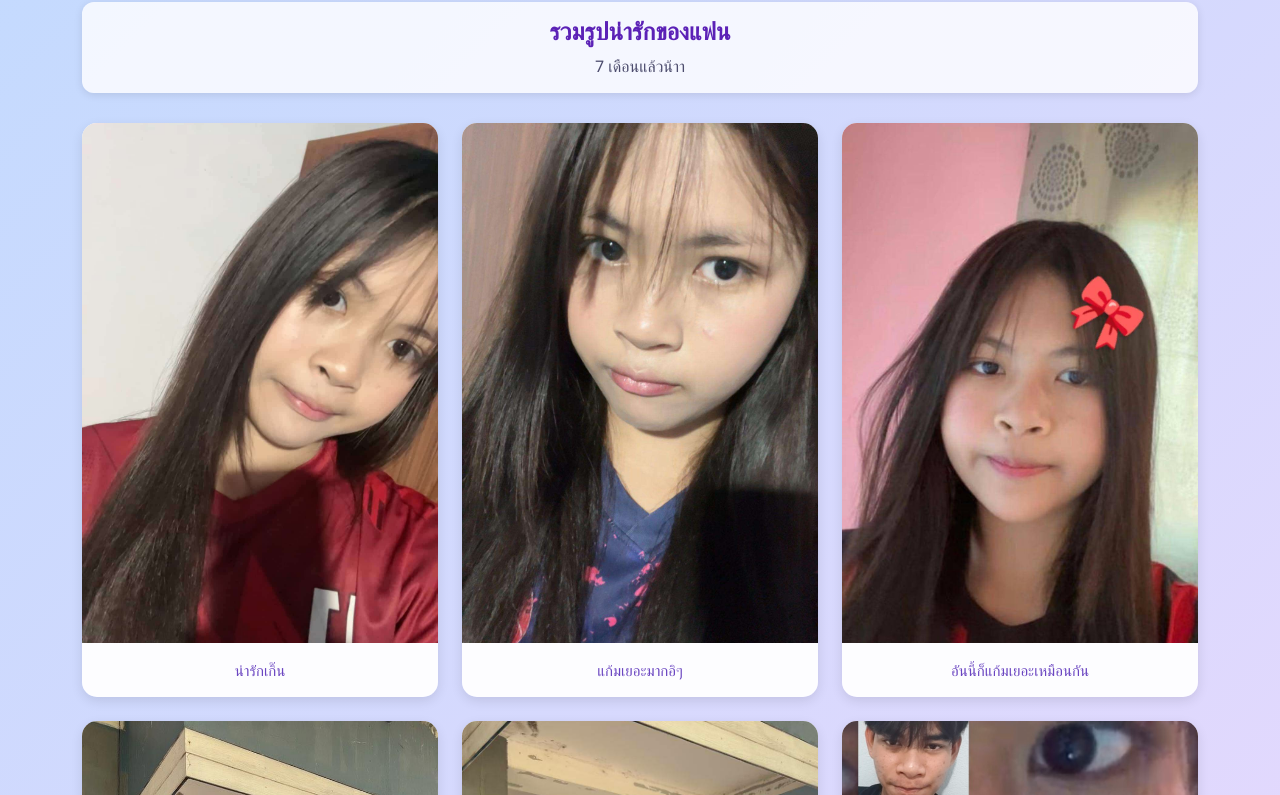
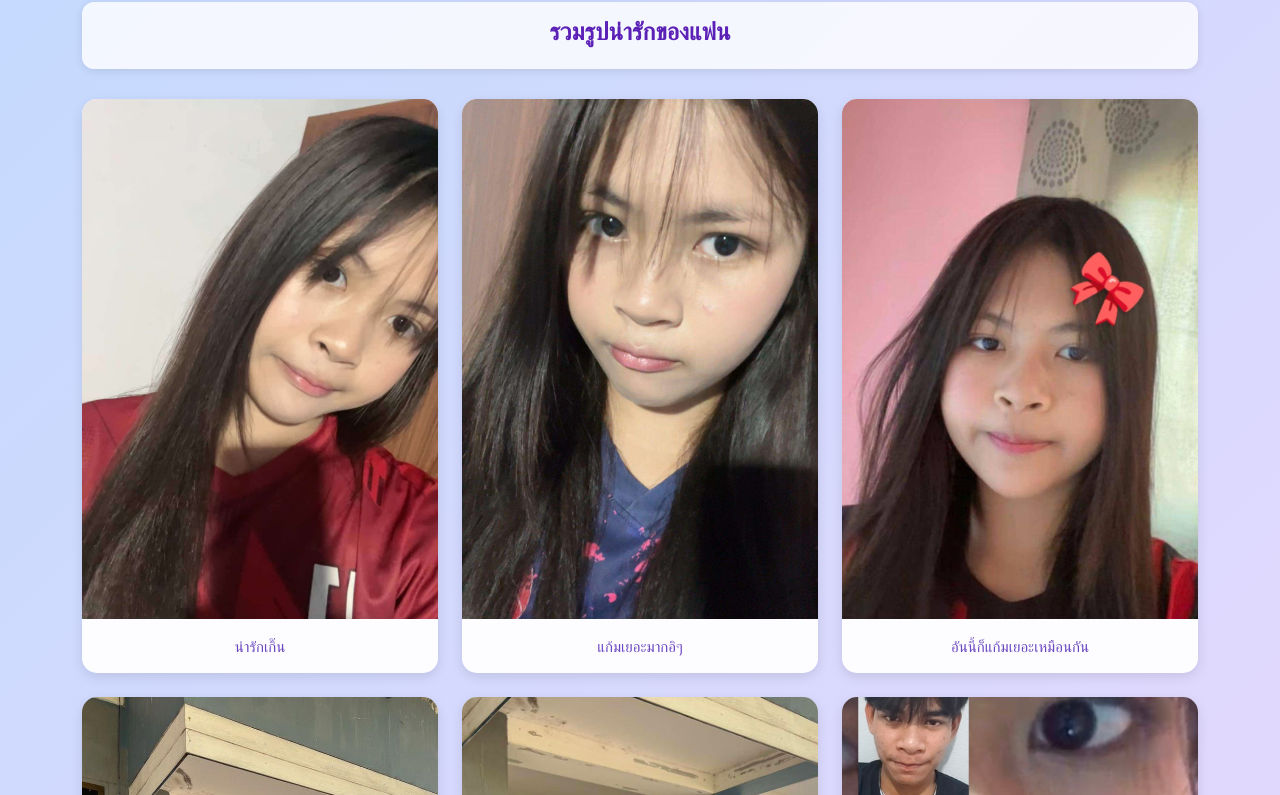
Before and after one commit to Vbigdk/Vbigdk.github.io, a plain HTML site: page index.html in a window 1280 px wide. Shown: the part 110-905 px from the top of the page. Drawn offline with nearby package versions, Linux system fonts and the light colour scheme.

Commit message:
Update index.html

```diff
--- a/index.html
+++ b/index.html
@@ -112,7 +112,7 @@
     <h1 class="text-center mb-3">แฟนผมชื่อโบว์คับ</h1>
     <div class="date-banner">
       <h4>รวมรูปน่ารักของแฟน</h4>
-      <p class="mb-0">7 เดือนแล้วน้าา</p>
+      <p class="mb-0"></p>
     </div>
 
     <div class="row g-4">
```
